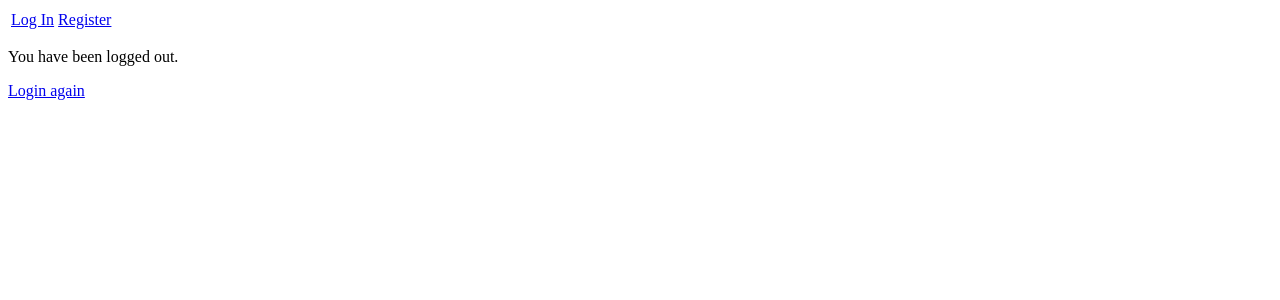
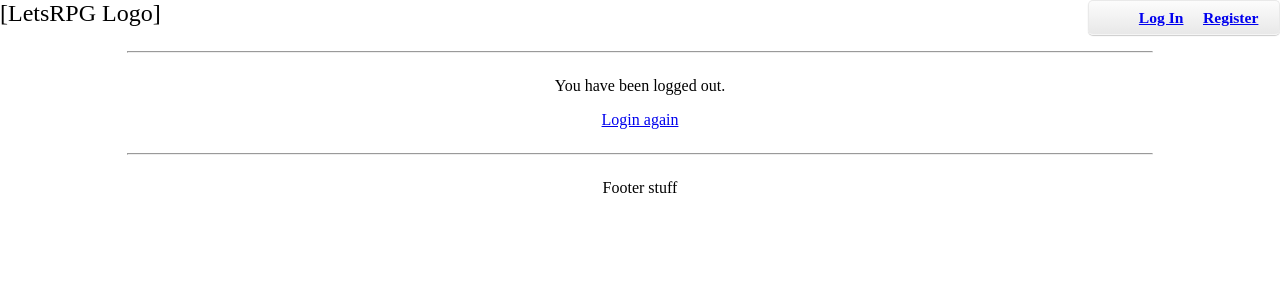
Before and after one commit to MasterEx/letsrpg-social-network, a Django app: template templates/accounts/logged_out.html in a window 1280 px wide. Shown: the top 300 px of the page. Run offline with Django 3.2, Linux system fonts and the light colour scheme; the template is opened without the code that fills it: most values are stand-ins (such as "Sample title", 1, 10 or a date in 2020); some libraries are stand-ins or nearby versions.

Commit message:
initial css work

```diff
--- a/settings.py
+++ b/settings.py
@@ -72,6 +72,7 @@ STATICFILES_DIRS = (
     # Put strings here, like "/home/html/static" or "C:/www/django/static".
     # Always use forward slashes, even on Windows.
     # Don't forget to use absolute paths, not relative paths.
+    '/home/c00kiemon5ter/projects/letsrpg/static/',
 )
 
 # List of finder classes that know how to find static files in
@@ -103,7 +104,7 @@ MIDDLEWARE_CLASSES = (
 ROOT_URLCONF = 'letsrpg.urls'
 
 TEMPLATE_DIRS = (
-	"/home/periklis/github/letsrpg/templates",
+	"/home/c00kiemon5ter/projects/letsrpg/templates",
     # Put strings here, like "/home/html/django_templates" or "C:/www/django/templates".
     # Always use forward slashes, even on Windows.
     # Don't forget to use absolute paths, not relative paths.
--- /dev/null
+++ b/static/css/screen.css
@@ -0,0 +1,69 @@
+body {
+    margin: 0;
+    text-align: center;
+}
+
+hr {
+    width: 80%;
+    margin: 1.5em auto 1.5em auto;
+}
+
+header {
+    text-align: left;
+    font-size: 150%;
+}
+
+.userbox {
+    text-align: center;
+    float: right;
+    font-size: .65em;
+    padding: 8px 5px 7px 10px;
+    border-top: none;
+    -webkit-border-top-left-radius: 0;
+    -webkit-border-top-right-radius: 0;
+    -moz-border-radius-topleft: 0;
+    -moz-border-radius-topright: 0;
+    border-top-left-radius: 0;
+    border-top-right-radius: 0;
+
+    background: whiteSmoke;
+    filter: progid:DXImageTransform.Microsoft.gradient(GradientType=0,startColorstr='#FCFCFC',endColorstr='#ECECEC');
+    background: -webkit-gradient(linear,0% 0,0% 100%,from(#FCFCFC),to(#E8E8E8));
+    background: -moz-linear-gradient(270deg,#FCFCFC,#ECECEC);
+    border-color: #EEE;
+    border: 1px solid #E9E9E9;
+    border-bottom-color: whiteSmoke;
+    -webkit-border-radius: 5px;
+    -moz-border-radius: 5px;
+    border-radius: 5px;
+    -webkit-box-shadow: 0 1px 1px rgba(0, 0, 0, 0.2);
+    -moz-box-shadow: 0 1px 1px rgba(0, 0, 0, 0.2);
+    box-shadow: 0 1px 1px rgba(0, 0, 0, 0.2);
+}
+
+.userbox .usebox-name {
+    display: inline;
+    font-weight: bold;
+    padding-right: 6px;
+}
+
+.userbox .userbox-opts {
+    display: inline;
+    font-weight: bold;
+}
+
+.userbox .userbox-opts li {
+    list-style-type: none;
+    display: inline;
+    margin-right: 1em;
+}
+
+footer {
+}
+
+.login form {
+    display: block;
+    width: 35%;
+    margin: 0 auto 0 auto;
+    border: 2px dotted #ccc;
+}
--- a/templates/accounts/login.html
+++ b/templates/accounts/login.html
@@ -1,7 +1,7 @@
 {% extends "accounts/base.html" %}
 
 {% block content %}
-
+<div class="login">
     {% if form.errors %}
     <p>Authentication error</p>
     {% endif %}
@@ -17,5 +17,5 @@
         <p><input type="submit" value="Login" /></p>
         <input type="hidden" name="next" value="{{ next }}" />
     </form>
-
+</div>
 {% endblock %}
--- a/templates/accounts/profile.html
+++ b/templates/accounts/profile.html
@@ -2,6 +2,6 @@
 
 {% block content %}
 
-Hello User
+Hello {{ user.name }}
 
 {% endblock %}
--- a/templates/base.html
+++ b/templates/base.html
@@ -1,21 +1,47 @@
-<html>
-  <head></head>
-  <body>
-	<table>
-		<tr>
-			{% if user.is_authenticated %}
-			  <td>{{ user.username }}</td>
-			  <td>Inbox</td>
-			  <td><a href="{% url letsrpg.accounts.views.go_to_settings %}">Account Settings</a></td>
-			  <td><a href="{% url django.contrib.auth.views.logout %}">Log Out</a></td>
-			{% else %}
-			  <td><a href="{% url django.contrib.auth.views.login %}">Log In</a></td>
-			  <td><a href="{% url letsrpg.accounts.views.signup %}">Register</a></td>
-			{% endif %}
-		</tr>
-	</table>
+<!DOCTYPE html>
+<html xmlns="http://www.w3.org/1999/xhtml" xml:lang="en-us"
+    lang="en-us">
+    <head>
+        <meta http-equiv="content-type" content="text/html; charset=utf-8" />
+        <meta name="author" content="LetsRPG Team" />
+        <meta name="description" content="The RPG meetup point" />
+        <meta name="keywords" content="rpg, meetup" />
+        <meta name="language" content="en, el" />
+        <title>{{ page.title }}</title>
+        <link rel="shortcut icon" type="image/x-icon" href="{{ STATIC_URL }}favicon.ico" />
+        <link rel="stylesheet" href="{{ STATIC_URL }}css/screen.css" type="text/css" media="screen, projection" />
+        <!--<link rel="alternate" type="application/atom+xml" href="/atom.xml" title="Atom feed" />-->
+        <script type="text/javascript" src="{{ STATIC_URL }}scripts/jquery.js"></script>
+    </head>
+    <body>
+        <header>
+        [LetsRPG Logo]
+        <div class="userbox">
+            {% if user.is_authenticated %}
+            <div class="userbox-name">
+                {{ user.username }}
+            </div>
+            <ul class="userbox-opts">
+                <li>Inbox</li>
+                <li><a href="{% url letsrpg.accounts.views.go_to_settings %}">Account Settings</a></li>
+                <li><a href="{% url django.contrib.auth.views.logout %}">Log Out</a></li>
+            </ul>
+            {% else %}
+            <ul class="userbox-opts">
+                <li><a href="{% url django.contrib.auth.views.login %}">Log In</a></li>
+                <li><a href="{% url letsrpg.accounts.views.signup %}">Register</a></li>
+            </ul>
+            {% endif %}
+        </div>
+    </header>
 
+    <hr />
     {% block content %}
     {% endblock %}
-  </body>
+    <hr />
+
+    <footer>
+    Footer stuff
+    </footer>
+</body>
 </html>
```
Lines whose indentation alone changed are shown as unchanged.
